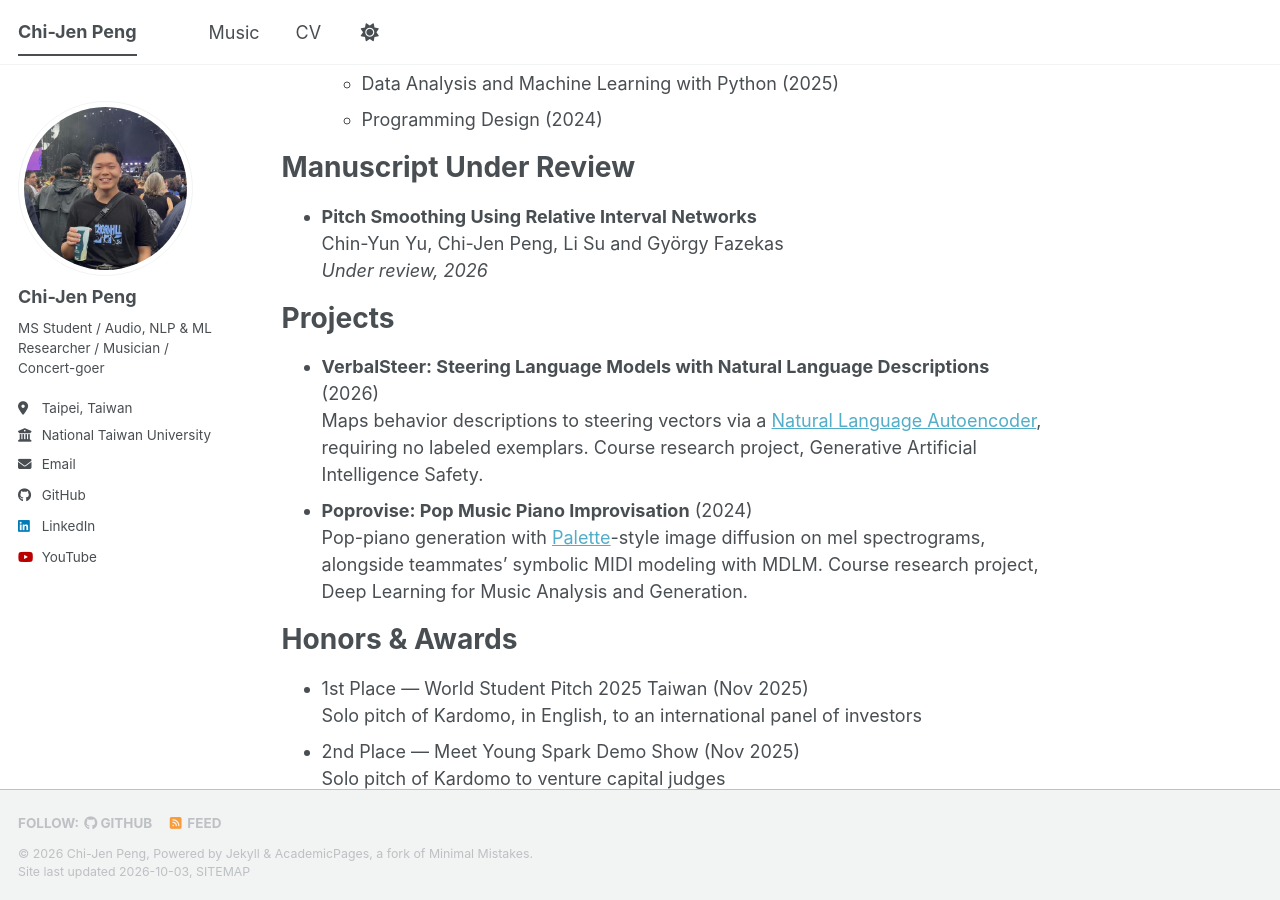
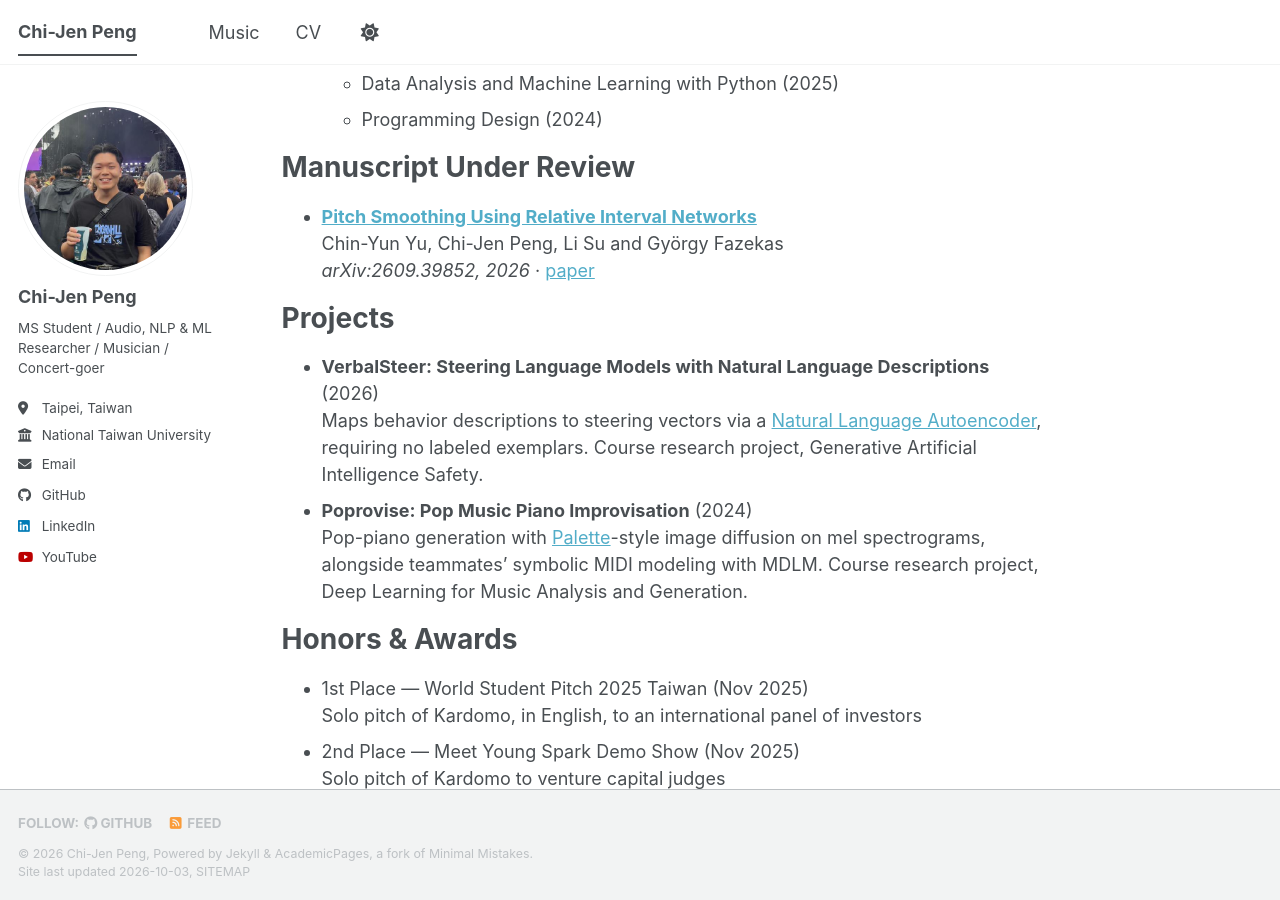
Before and after one commit to c0dypeng/c0dypeng.github.io, a Jekyll site: the page built from _pages/about.md, in a window 1280 px wide and 900 px high, scrolled down 1296 px. Built offline with Jekyll 4.4.1, drawn with Linux system fonts in a browser that asks for light colours; a style sheet for code colours, icons or effects is not loaded.

Commit message:
Link the manuscript to arXiv and update the CV PDF
Co-Authored-By: Claude Fable 5.1 <noreply@anthropic.com>

```diff
--- a/_pages/about.md
+++ b/_pages/about.md
@@ -46,7 +46,7 @@ Teaching
 Manuscript Under Review
 ======
 
-- **Pitch Smoothing Using Relative Interval Networks**<br>Chin-Yun Yu, Chi-Jen Peng, Li Su and György Fazekas<br>*Under review, 2026*
+- **[Pitch Smoothing Using Relative Interval Networks](https://arxiv.org/abs/2609.39852){:target="_blank" rel="noopener"}**<br>Chin-Yun Yu, Chi-Jen Peng, Li Su and György Fazekas<br>*arXiv:2609.39852, 2026* · [paper](https://arxiv.org/abs/2609.39852){:target="_blank" rel="noopener"}
 
 Projects
 ======
```
Also changed, not shown: 1 other file.
